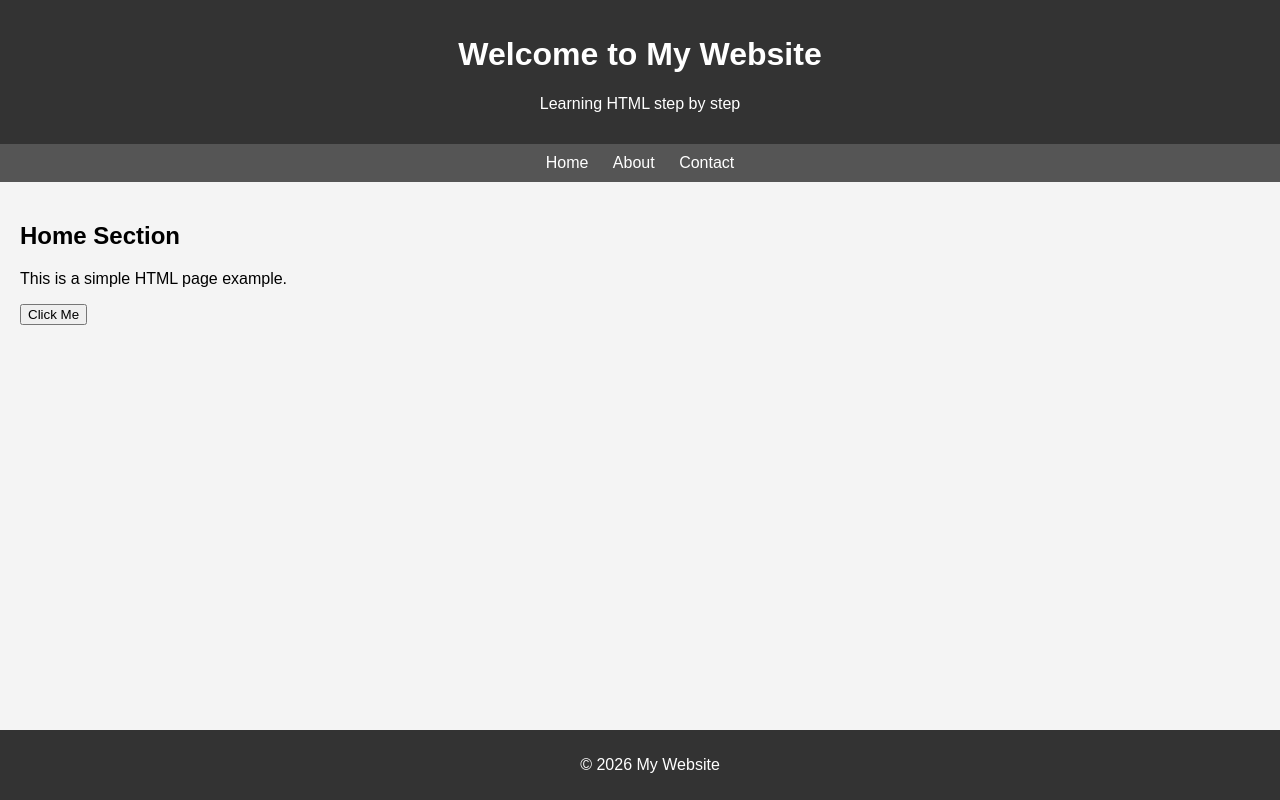
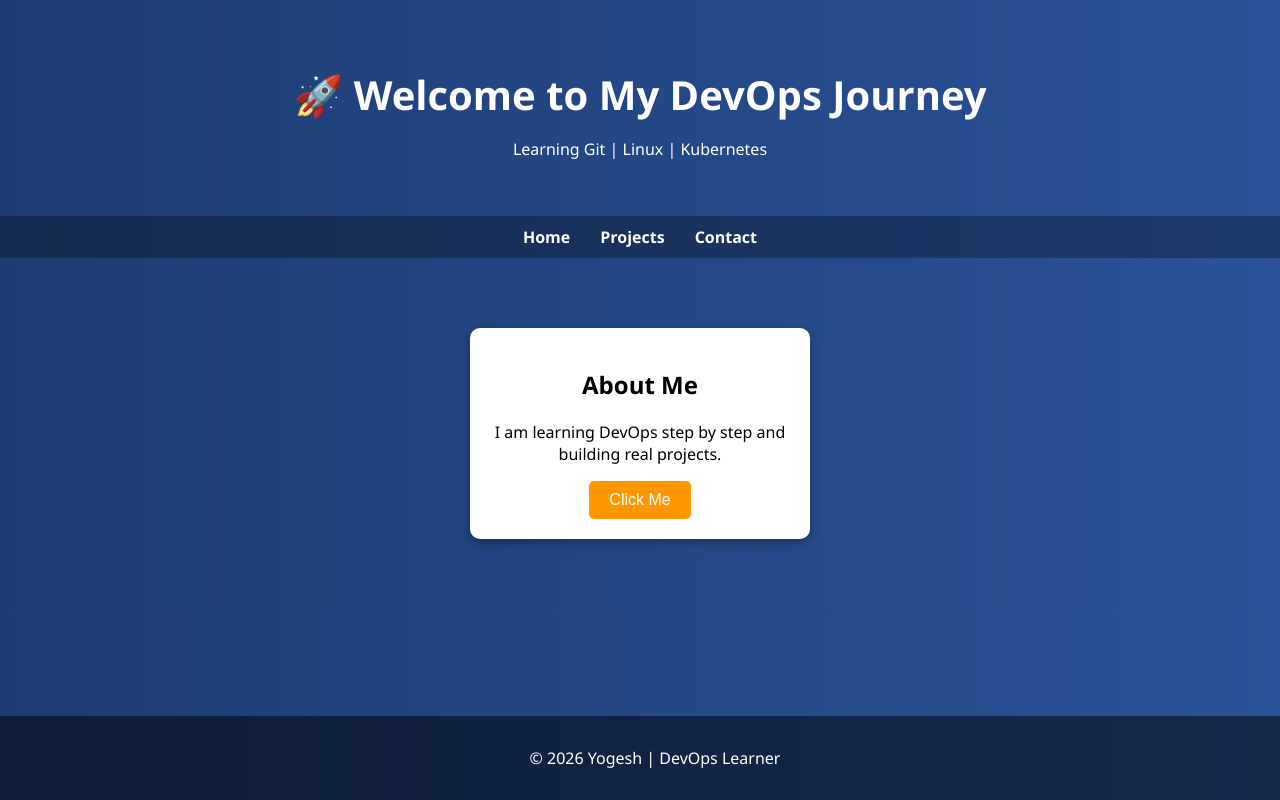
Before and after one commit to yogesh17112001/dev-repo, a plain HTML site: page index.html in a window 1280 px wide. Drawn offline with Linux system fonts and the light colour scheme.

Commit message:
Newest version -v1.0

```diff
--- a/index.html
+++ b/index.html
@@ -3,44 +3,80 @@
 <head>
     <meta charset="UTF-8">
     <meta name="viewport" content="width=device-width, initial-scale=1.0">
-    <title>My First Page</title>
+    <title>My DevOps Page</title>
 
     <style>
         body {
-            font-family: Arial, sans-serif;
             margin: 0;
-            background-color: #f4f4f4;
+            font-family: 'Segoe UI', Tahoma, Geneva, Verdana, sans-serif;
+            background: linear-gradient(to right, #1e3c72, #2a5298);
+            color: white;
         }
+
         header {
-            background-color: #333;
-            color: white;
-            padding: 15px;
             text-align: center;
+            padding: 40px 20px;
         }
+
+        header h1 {
+            font-size: 40px;
+            margin-bottom: 10px;
+        }
+
         nav {
-            background-color: #555;
+            display: flex;
+            justify-content: center;
+            background: rgba(0,0,0,0.3);
             padding: 10px;
-            text-align: center;
         }
+
         nav a {
             color: white;
-            margin: 0 10px;
+            margin: 0 15px;
             text-decoration: none;
+            font-weight: bold;
         }
+
         nav a:hover {
-            text-decoration: underline;
+            color: #ffd700;
         }
+
         .container {
+            text-align: center;
+            padding: 50px 20px;
+        }
+
+        .card {
+            background: white;
+            color: black;
             padding: 20px;
+            margin: 20px auto;
+            width: 300px;
+            border-radius: 10px;
+            box-shadow: 0px 4px 10px rgba(0,0,0,0.3);
         }
+
+        button {
+            padding: 10px 20px;
+            border: none;
+            background: #ff9800;
+            color: white;
+            font-size: 16px;
+            border-radius: 5px;
+            cursor: pointer;
+        }
+
+        button:hover {
+            background: #e68900;
+        }
+
         footer {
-            background-color: #333;
-            color: white;
             text-align: center;
-            padding: 10px;
+            padding: 15px;
+            background: rgba(0,0,0,0.5);
             position: fixed;
+            bottom: 0;
             width: 100%;
-            bottom: 0;
         }
     </style>
 </head>
@@ -48,30 +84,31 @@
 <body>
 
 <header>
-    <h1>Welcome to My Website</h1>
-    <p>Learning HTML step by step</p>
+    <h1>🚀 Welcome to My DevOps Journey</h1>
+    <p>Learning Git | Linux | Kubernetes</p>
 </header>
 
 <nav>
     <a href="#">Home</a>
-    <a href="#">About</a>
+    <a href="#">Projects</a>
     <a href="#">Contact</a>
 </nav>
 
 <div class="container">
-    <h2>Home Section</h2>
-    <p>This is a simple HTML page example.</p>
-
-    <button onclick="showMessage()">Click Me</button>
+    <div class="card">
+        <h2>About Me</h2>
+        <p>I am learning DevOps step by step and building real projects.</p>
+        <button onclick="showMessage()">Click Me</button>
+    </div>
 </div>
 
 <footer>
-    <p>© 2026 My Website</p>
+    <p>© 2026 Yogesh | DevOps Learner</p>
 </footer>
 
 <script>
     function showMessage() {
-        alert("Hello! You clicked the button.");
+        alert("Keep learning DevOps 🚀");
     }
 </script>
 
```
